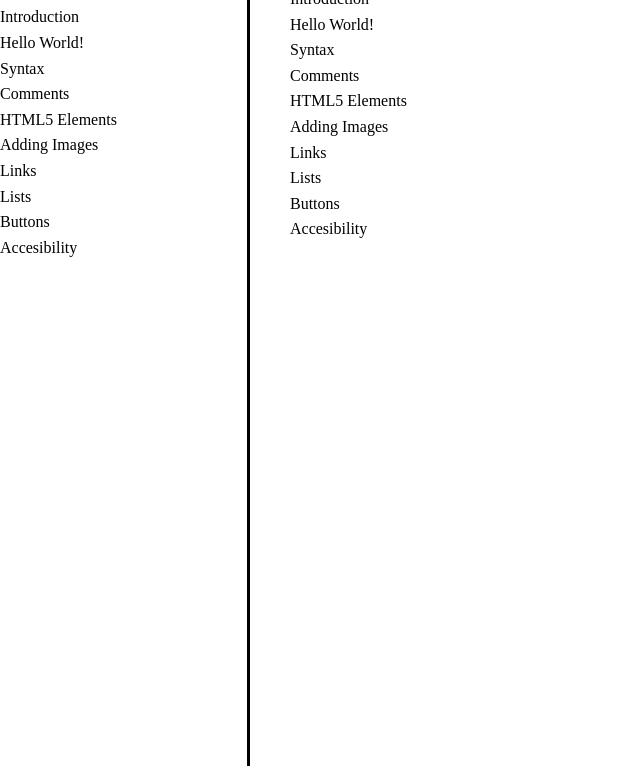
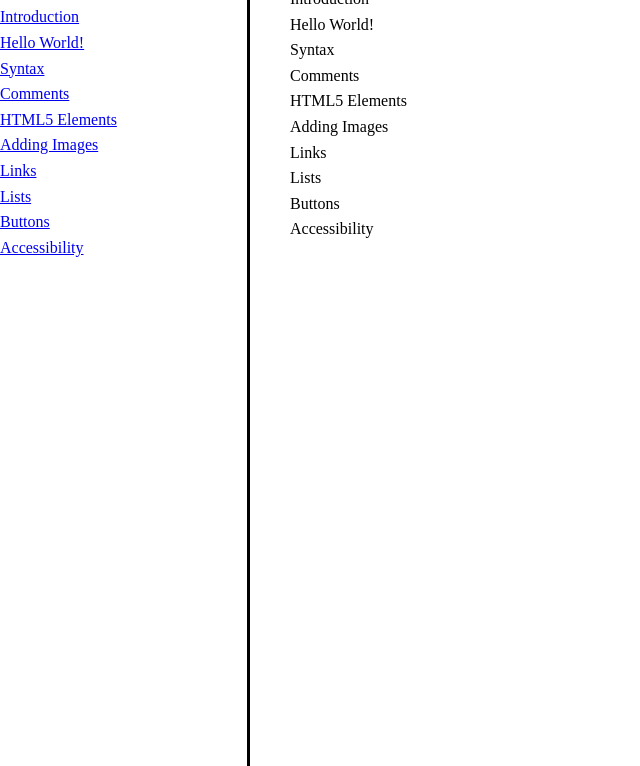
Before and after one commit to natalmi7/technical-documentation-page, a plain HTML site: page index.html in a window 1280 px wide. Shown: the part 34-800 px from the top of the page, without its empty margins (0-640 px from the left). Drawn offline with Linux system fonts and the light colour scheme.

Commit message:
Added internal links for header a tags

```diff
--- a/index.html
+++ b/index.html
@@ -12,16 +12,16 @@
     <header id="header">
       <h2 id="nav-bar-title">HTML Documentation</h2>
       <ul id="nav-bar-list">
-        <li class="list-item">Introduction</li>
-        <li class="list-item">Hello World!</li>
-        <li class="list-item">Syntax</li>
-        <li class="list-item">Comments</li>
-        <li class="list-item">HTML5 Elements</li>
-        <li class="list-item">Adding Images</li>
-        <li class="list-item">Links</li>
-        <li class="list-item">Lists</li>
-        <li class="list-item">Buttons</li>
-        <li class="list-item">Accesibility</li>
+        <a href="#Introduction"><li class="list-item">Introduction</li></a>
+        <a href="#Hello_World"><li class="list-item">Hello World!</li></a>
+        <a href="#Syntax"><li class="list-item">Syntax</li></a>
+        <a href="#Comments"><li class="list-item">Comments</li></a>
+        <a href="#HTML5_Elements"><li class="list-item">HTML5 Elements</li></a>
+        <a href="#Adding_Images"><li class="list-item">Adding Images</li></a>
+        <a href="#Links"><li class="list-item">Links</li></a>
+        <a href="#Lists"><li class="list-item">Lists</li></a>
+        <a href="#Buttons"><li class="list-item">Buttons</li></a>
+        <a href="#Accessibility"><li class="list-item">Accessibility</li></a>
       </ul>
     </header>
   </nav>
@@ -71,8 +71,8 @@
       <p></p>
       <code></code>
     </section>
-    <section id="Accesibility" class="main-section">
-      <header>Accesibility</header>
+    <section id="Accessibility" class="main-section">
+      <header>Accessibility</header>
       <p></p>
       <code></code>
     </section>
```
